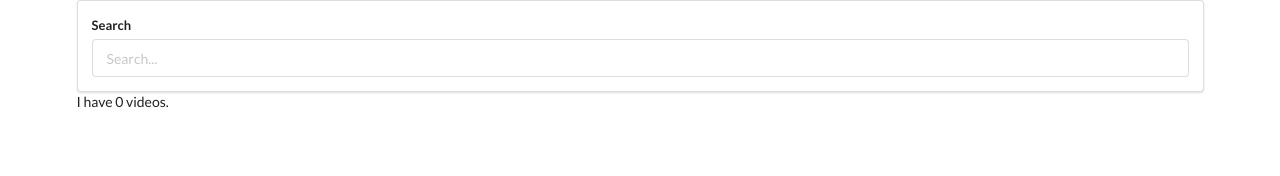
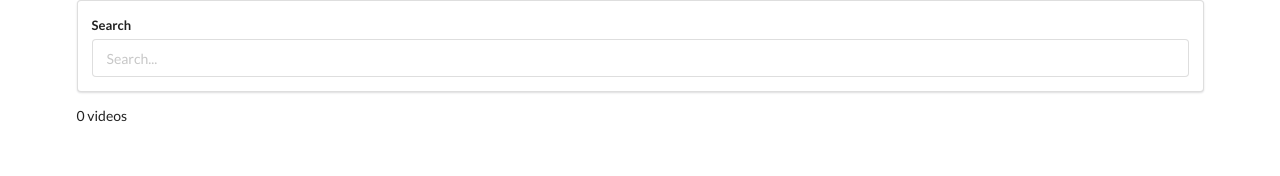
Before and after one commit to AlphaVictorDelta/video_fetching_app, a React (Create React App) app: page / in a window 1280 px wide. Shown: the top 176 px of the page. Built offline with nearby package versions, Linux system fonts and the light colour scheme.

Commit message:
Initialized VideoList component to display the list of videos

```diff
--- a/src/components/App.js
+++ b/src/components/App.js
@@ -1,6 +1,7 @@
 import React from "react";
 import SearchBar from "./SearchBar";
 import youtube from "../apis/youtube"
+import VideoList from "./VideoList";
 class App extends React.Component {
 
     state = { videosDataFromRequest: [] };
@@ -19,7 +20,7 @@
         return (
             <div className="ui container">
                 <SearchBar onFormSubmit={this.onUserSearchTermSubmit} />
-                I have {this.state.videosDataFromRequest.length} videos.
+                <VideoList videos={this.state.videosDataFromRequest} />
             </div >
         );
     }
--- /dev/null
+++ b/src/components/VideoList.js
@@ -0,0 +1,7 @@
+import React from 'react';
+
+const VideoList = props => {
+    return <div>{props.videos.length} videos</div>;
+};
+
+export default VideoList;
```
